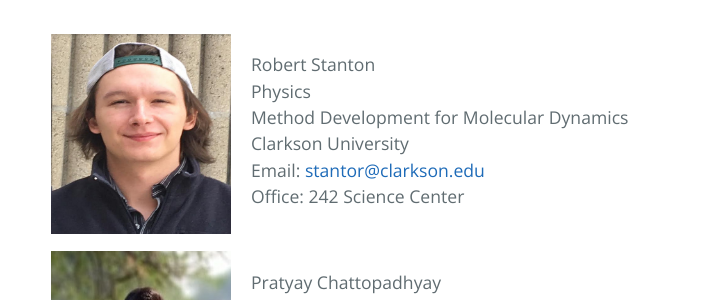
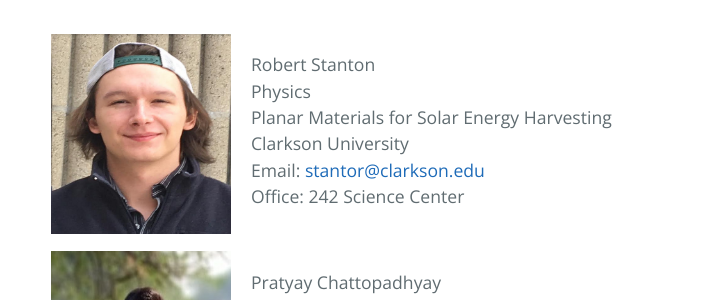
Before and after one commit to dharatrivedi/dharatrivedi.github.io, a Jekyll site: the page built from people.html, in a window 1280 px wide and 900 px high, scrolled down 1143 px. Shown: the part 155-455 px from the top of the window, without its empty margins (233-946 px from the left). Built offline with Jekyll 4.4.1, drawn with Linux system fonts in a browser that asks for light colours.

Commit message:
Update people.html

```diff
--- a/people.html
+++ b/people.html
@@ -51,7 +51,7 @@ title: {{ site.name }}
     <p>
       Robert Stanton<br />
       Physics<br />
-      Method Development for Molecular Dynamics<br />
+      Planar Materials for Solar Energy Harvesting<br />
       Clarkson University<br />
       Email: <a href="mailto:stantor@clarkson.edu">stantor@clarkson.edu</a><br />
       Office: 242 Science Center<br />
```
